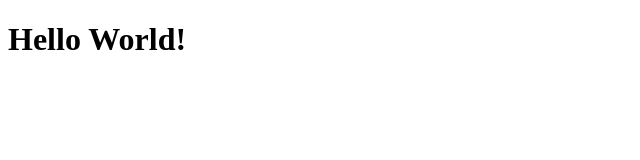
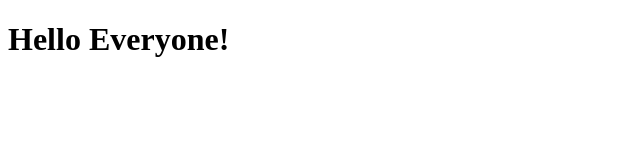
Before and after one commit to MarielleKloieAPC/webprog-mi231-vuejs, a Vue app in the folder vue-project/: page / in a window 1280 px wide. Shown: the top 160 px of the page, without its empty margins (0-640 px from the left). Built offline with nearby package versions, Linux system fonts and the light colour scheme.

Commit message:
updated message

```diff
--- a/vue-project/src/App.vue
+++ b/vue-project/src/App.vue
@@ -1,7 +1,7 @@
+<script></script>
+
 <template>
-  <h1>Hello World!</h1>
+  <h1>Hello Everyone!</h1>
 </template>
 
-<script></script>
-
 <style></style>
```
